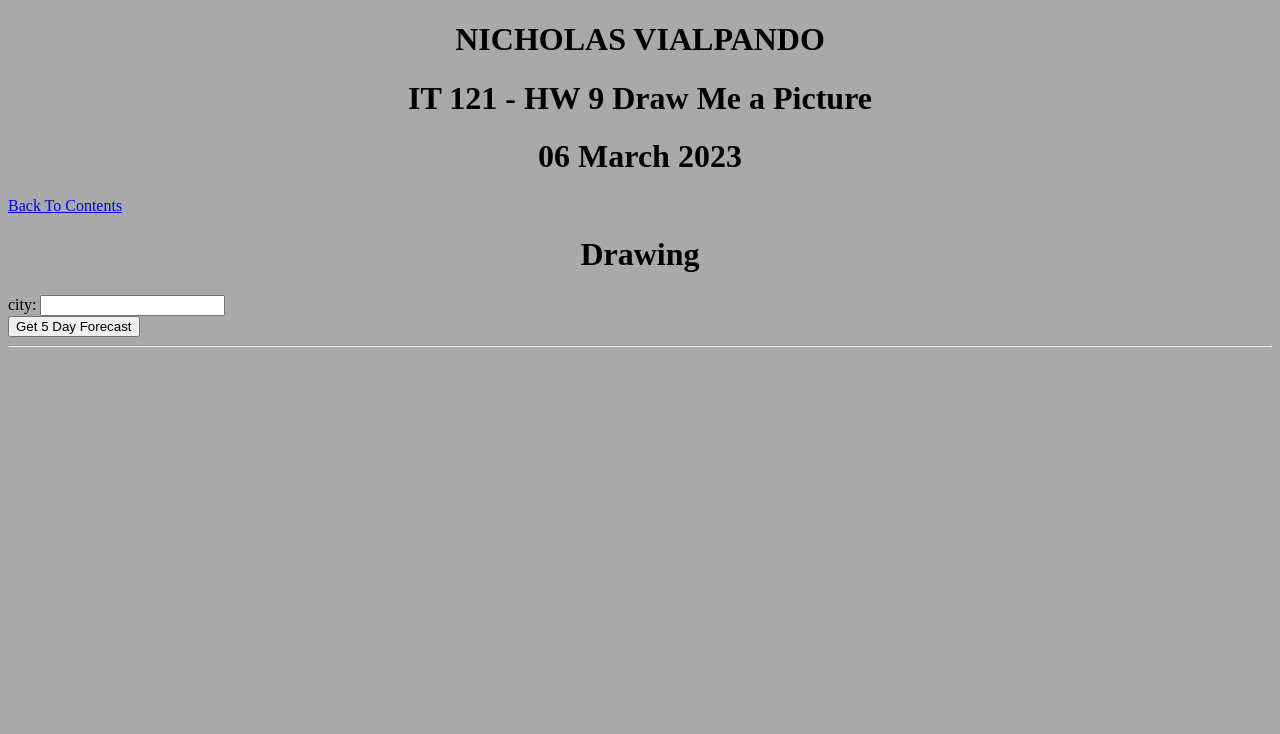
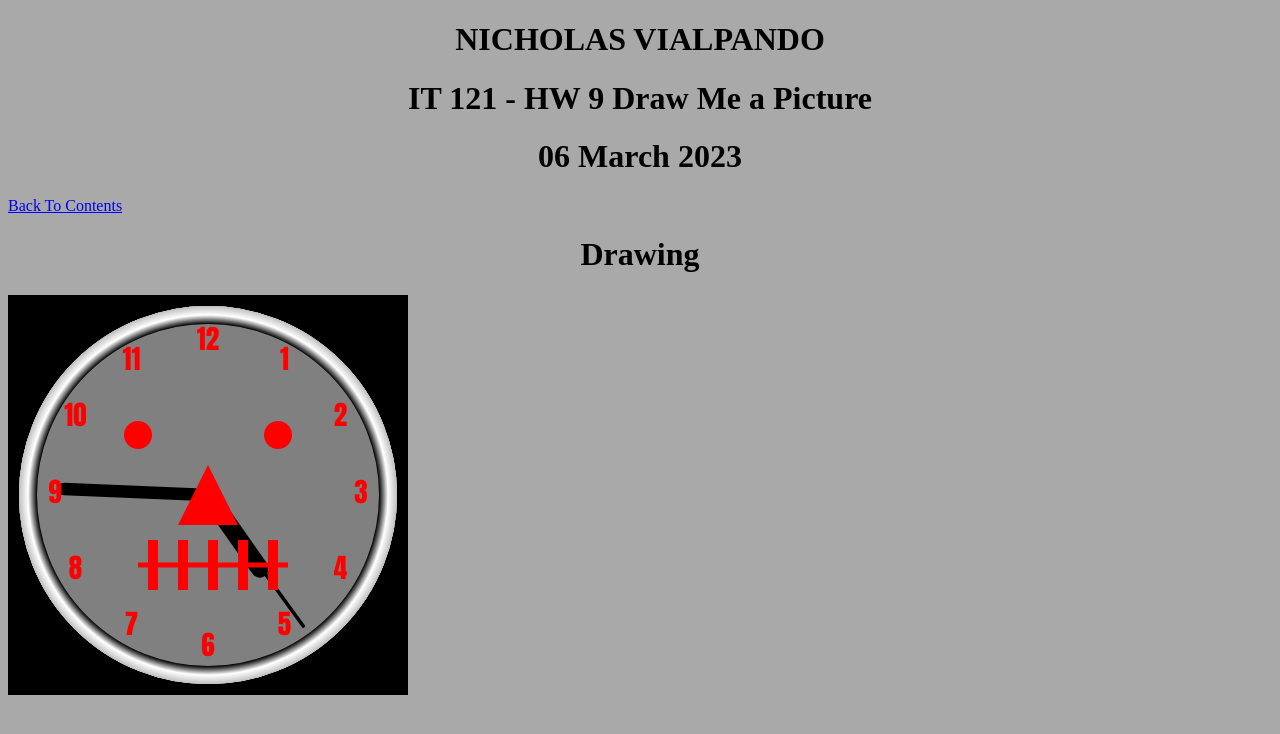
Before and after one commit to nvialp/it121-winterq2022, a plain HTML site: page week9/index9.html in a window 1280 px wide. Drawn offline with nearby package versions, Linux system fonts and the light colour scheme.

Commit message:
completed week 9 assignment with a skull clock

```diff
--- a/week9/index9.html
+++ b/week9/index9.html
@@ -5,20 +5,140 @@
   <link rel="stylesheet" href="../style.css" />
 </head>
 <body>
-    <h1> NICHOLAS VIALPANDO</h1>
-    <h1> IT 121 - HW 9 Draw Me a Picture
-    <h1>06 March 2023</h1>
+    <div>
+        <h1> NICHOLAS VIALPANDO</h1>
+        <h1> IT 121 - HW 9 Draw Me a Picture</h1>
+        <h1>06 March 2023</h1>
 
-    <a href="../index.html">Back To Contents</a>
+        <a href="../index.html">Back To Contents</a>
 
-    <h1>Drawing</h1>
-
-    <form>
-      city: <input type="text" id="city" name="city"><br>
-
-      <button>Get 5 Day Forecast</button>
-    </form>
-
-    <hr><div id="message"></div>
+        <h1>Drawing</h1>
+    </div>
+    <div>
+        <canvas id="signal" width="400" height="400" style="background-color:black"></canvas>
+    </div>
 </body>
 </html>
+
+<script>
+    let canvas = document.getElementById('signal');
+    let context = canvas.getContext('2d');
+    let radius = canvas.height / 2;
+    context.translate(radius, radius);
+    radius = radius *0.9;
+
+    setInterval(drawClock, 1000);
+
+    function drawClock() {
+
+        drawFace(context, radius);
+        drawTime(context, radius);
+        drawNumbers(context, radius);
+        drawEyes(context);
+    }
+
+    function drawFace(context, radius) {
+        let gradient;
+
+        context.beginPath();
+        context.arc(0, 0, radius, 0, 2*Math.PI);
+        context.fillStyle = "grey";
+        context.fill();
+
+        gradient = context.createRadialGradient(0,0,radius*.95,0,0,radius*1.05);
+        gradient.addColorStop(0, "black");
+        gradient.addColorStop(.5, "white");
+        gradient.addColorStop(1, "silver");
+        context.strokeStyle = gradient;
+        context.lineWidth = radius*.1;
+        context.stroke();
+    }
+
+    function drawNumbers(context, radius) {
+        let angle;
+        let number;
+
+        context.font = radius * .15+"px impact";
+        context.textBaseline = "middle";
+        context.textAlign = "center";
+        context.fillStyle = "red";
+
+        for(number = 1; number < 13; number++) {
+            angle = number * Math.PI/6;
+            context.rotate(angle);
+            context.translate(0, -radius * .85);
+            context.rotate(-angle);
+            context.fillText(number.toString(), 0, 0);
+            context.rotate(angle);
+            context.translate(0, radius * .85);
+            context.rotate(-angle);
+        }
+    }
+
+    function drawTime(context, radius) {
+        let now = new Date();
+        let hour = now.getHours();
+        let minute = now.getMinutes();
+        let second = now.getSeconds();
+
+        //hour
+        hour = hour%12;
+        hour = (hour * Math.PI/6)+(minute * Math.PI/(6 * 60)) + (second * Math.PI/(30 * 60));
+        drawHand(context, hour, radius * .5, radius * .1);
+
+        //minute
+        minute = (minute * Math.PI/30) + (second * Math.PI/(30*60));
+        drawHand(context, minute, radius * .8, radius * .07);
+
+        //second
+        second = (second * Math.PI/30);
+        drawHand(context, second, radius * .9, radius * .02);
+
+        context.beginPath();
+        //context.rect(-15, -15, 30, 30);
+        context.moveTo(0, -30);
+        context.lineTo(-30, 30);
+        context.lineTo(30, 30);
+        //context.closePath();
+        context.fillStyle = "red";
+        context.fill();
+
+        context.fillRect(-60, 45, 10, 50);
+        context.fillRect(-30, 45, 10, 50);
+        context.fillRect(0, 45, 10, 50);
+        context.fillRect(30, 45, 10, 50);
+        context.fillRect(60, 45, 10, 50);
+        context.fillRect(-70, 70-2.5, 150, 5);
+    }
+
+    function drawHand(context, pos, length, width) {
+        context.beginPath();
+        context.lineWidth = width;
+        context.lineCap = "round";
+        context.moveTo(0, 0);
+        context.rotate(pos);
+        context.lineTo(0, -length);
+        context.stroke();
+        context.rotate(-pos);
+    }
+
+    //function to animate eyes
+    function drawEyes(context) {
+        context.save();
+
+        if(i > 70) {
+            i=40;
+        }
+        if(i > 40) {
+            context.beginPath();
+            context.arc(-70, -60, i - 30, 0, 2 * Math.PI);
+            context.arc(70, -60, i - 30, 0, 2 * Math.PI);
+            context.fillStyle = "red";
+            context.fill();
+        }
+        i++;
+        context.restore();
+        setTimeout(animate, 10);
+    }
+    let i = 40;
+</script>
```
Also changed, not shown: index.html (+4 -4 lines).
